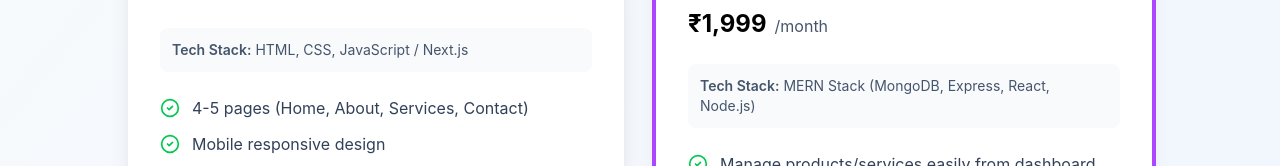
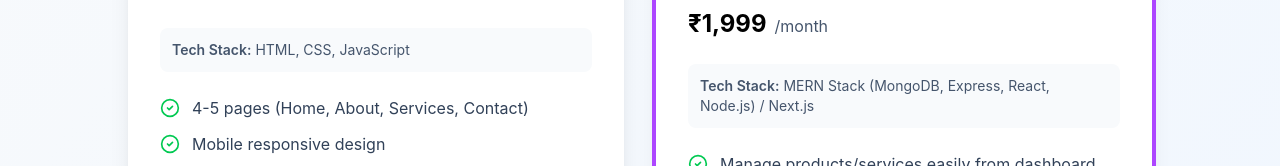
Before and after one commit to Siddharth2k14/WebShop, a React (Vite) app: page /pricing in a window 1280 px wide. Shown: the part 588-754 px from the top of the page. Built offline with nearby package versions, Linux system fonts and the light colour scheme.

Commit message:
Adding the updated content in the Pricing page (Removing Next.js from Basic website plan and adding it to Business Website / Full Stack Plan)

```diff
--- a/src/component/Pricing.jsx
+++ b/src/component/Pricing.jsx
@@ -32,7 +32,7 @@ const Pricing = () => {
                 'Hosting included',
                 'Monthly maintenance included'
             ],
-            techStack: 'HTML, CSS, JavaScript / Next.js',
+            techStack: 'HTML, CSS, JavaScript',
             gradient: 'from-blue-500 to-cyan-500'
         },
         {
@@ -48,7 +48,7 @@ const Pricing = () => {
                 "Website hosting included (no extra cost)",
                 "Monthly updates & maintenance handled"
             ],
-            techStack: 'MERN Stack (MongoDB, Express, React, Node.js)',
+            techStack: 'MERN Stack (MongoDB, Express, React, Node.js) / Next.js',
             gradient: 'from-purple-500 to-pink-500',
             popular: true
         }
```
